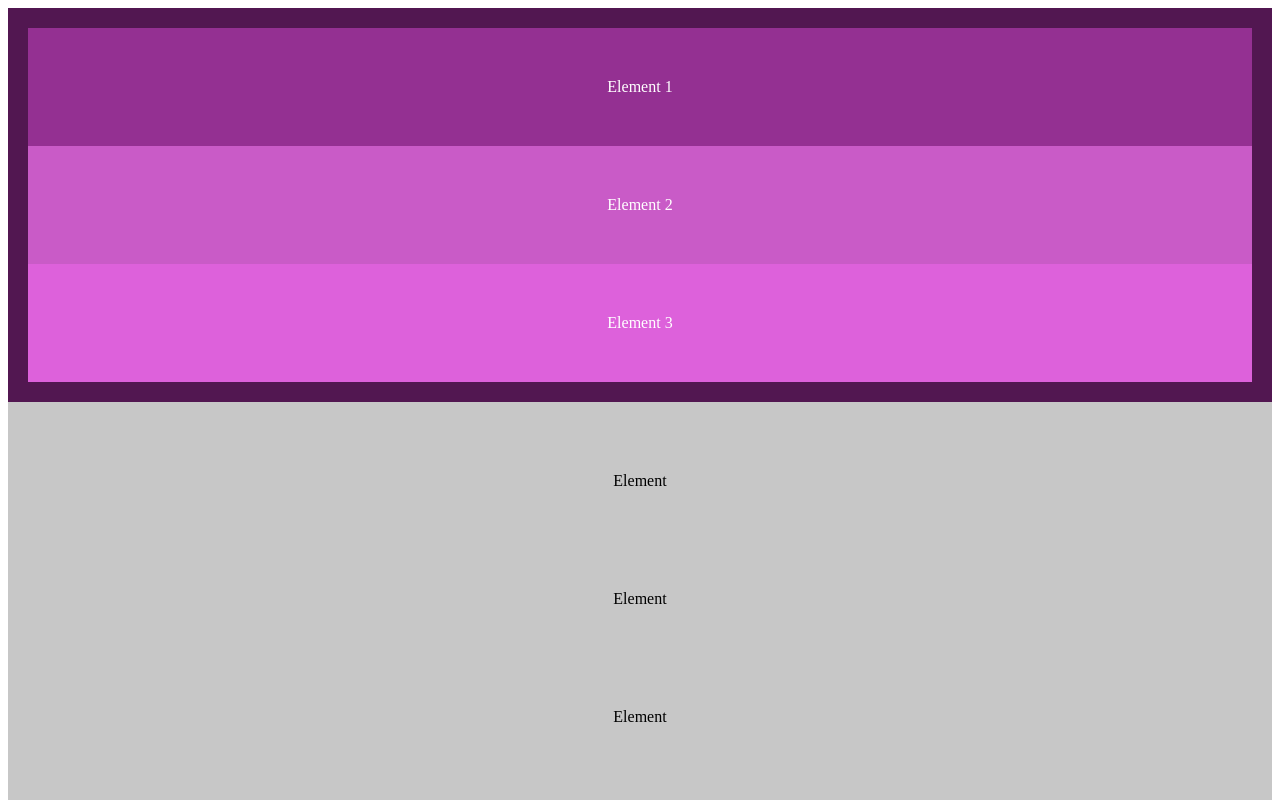
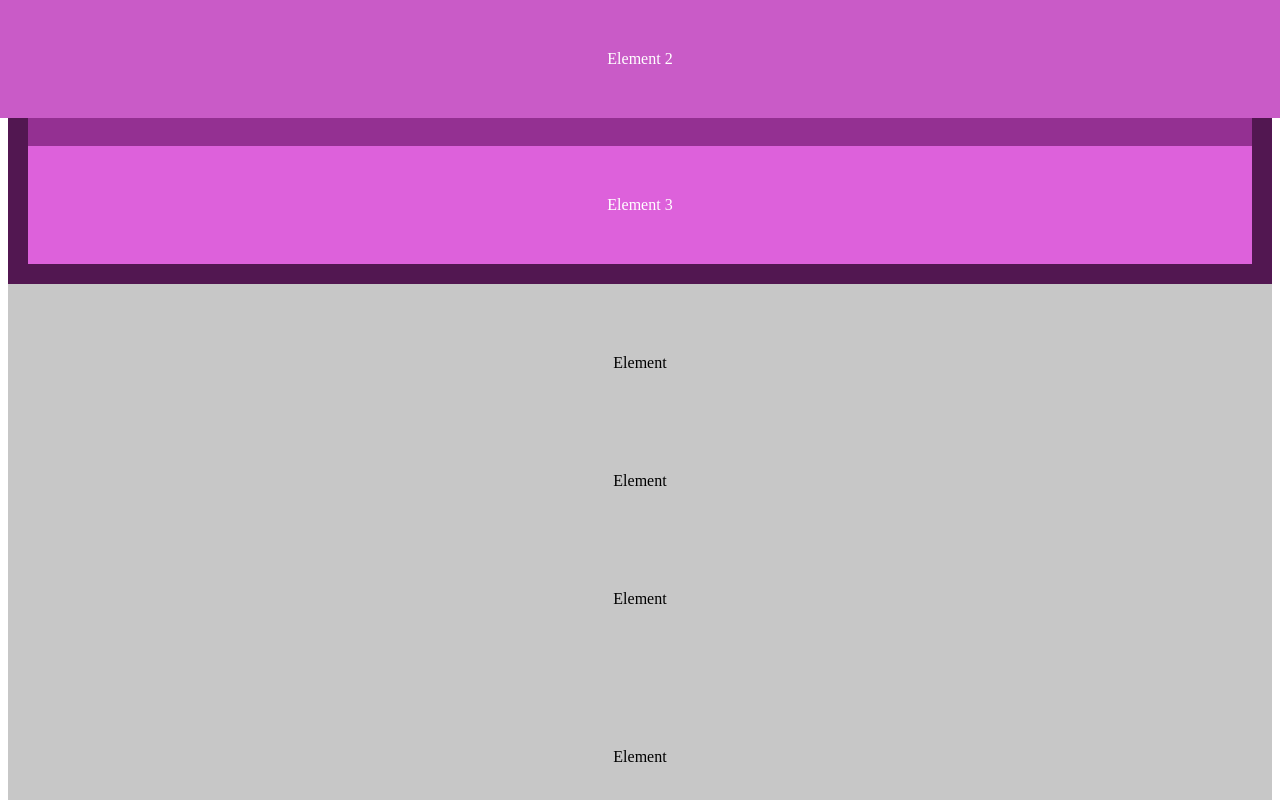
Before and after one commit to ReneCodes/Travel-Page, a plain HTML site: page Understanding-Element-Position/index.html in a window 1280 px wide. Shown: the top 800 px of the page. Drawn offline with Linux system fonts and the light colour scheme.

Commit message:
finished understading-elements

```diff
--- a/Understanding-Element-Position/styles.css
+++ b/Understanding-Element-Position/styles.css
@@ -24,6 +24,13 @@ p {
 
 #two {
   background-color: #c95bc7;
+  /* position: static; --> Default setting */
+  position: absolute;
+  top: 0px;
+  left: 0px;
+  width: 100%;
+  box-sizing: border-box;
+
 }
 
 #three {
```
